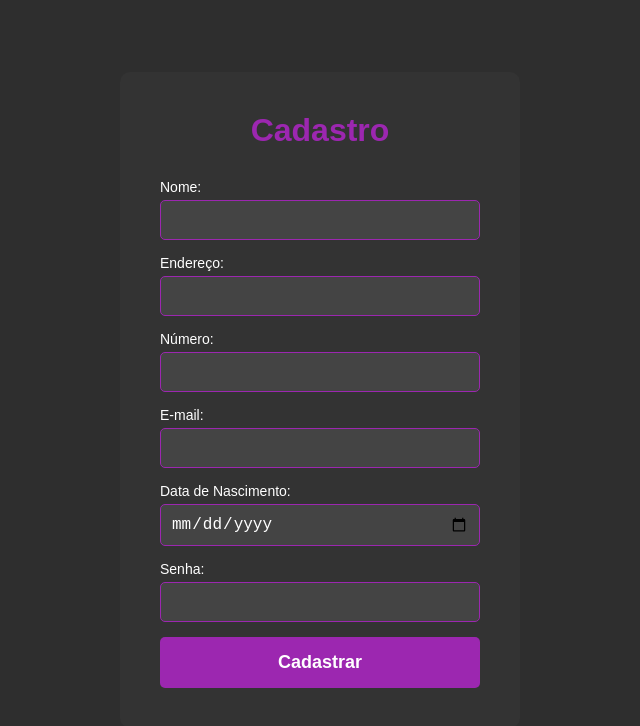
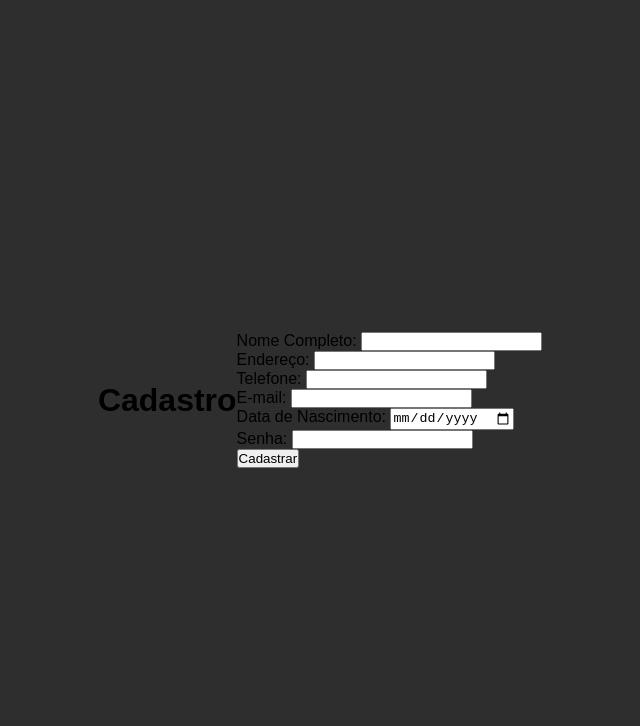
Before and after one commit to Amorimszs/NossoPet, a plain HTML site: page cadastro.html in a window 1280 px wide. Shown: the whole page, without its empty margins (320-960 px from the left). Drawn offline with Linux system fonts and the light colour scheme.

Commit message:
estilizando e ajustando

```diff
--- a/cadastro.html
+++ b/cadastro.html
@@ -11,7 +11,7 @@
         <h1>Cadastro</h1>
         <form class="form-cadastro">
             <div class="campo">
-                <label for="nome">Nome:</label>
+                <label for="nome">Nome Completo:</label>
                 <input type="text" id="nome" name="nome" required>
             </div>
             <div class="campo">
@@ -19,7 +19,7 @@
                 <input type="text" id="endereco" name="endereco" required>
             </div>
             <div class="campo">
-                <label for="numero">Número:</label>
+                <label for="numero">Telefone:</label>
                 <input type="text" id="numero" name="numero" required>
             </div>
             <div class="campo">
--- a/style.css
+++ b/style.css
@@ -17,55 +17,32 @@ body {
 
 /* Container principal */
 .container {
-    background-color: #333; /* Fundo mais claro para o formulário */
-    color: white;
-    padding: 40px;
-    border-radius: 10px;
     width: 100%;
-    max-width: 400px;
+    height: 100%;
+    display: flex;
+    justify-content: center;
+    align-items: center;
 }
 
-/* Título da página */
-h1 {
+/* Content principal */
+.content {
     text-align: center;
-    margin-bottom: 30px;
-    color: #9c27b0; /* Cor roxa */
+    color: white;
 }
 
-/* Estilo do formulário */
-.form-cadastro {
-    display: flex;
-    flex-direction: column;
+/* Logo */
+.logo {
+    max-width: 200px; /* Limita o tamanho da logo */
+    margin-bottom: 30px; /* Espaço entre a logo e o botão */
 }
 
-/* Estilo dos campos de input */
-.campo {
-    margin-bottom: 15px;
-}
-
-.campo label {
-    font-size: 14px;
-    margin-bottom: 5px;
-    display: block;
-}
-
-.campo input {
-    width: 100%;
-    padding: 10px;
-    border: 1px solid #9c27b0;
-    border-radius: 5px;
-    background-color: #444; /* Fundo escuro para os campos */
-    color: white;
-    font-size: 16px;
-}
-
-/* Estilo do botão de cadastrar */
-.btn-cadastrar {
+/* Estilo do botão Começar */
+.btn-comecar {
     background-color: #9c27b0; /* Botão roxo */
     color: white;
     font-size: 18px;
     font-weight: bold;
-    padding: 15px;
+    padding: 15px 30px;
     border: none;
     border-radius: 5px;
     cursor: pointer;
@@ -73,6 +50,6 @@ h1 {
 }
 
 /* Efeito de hover para o botão */
-.btn-cadastrar:hover {
+.btn-comecar:hover {
     background-color: #7b1fa2; /* Cor do botão ao passar o mouse */
 }
```
Also changed, not shown: index.html (+7 -4 lines).
